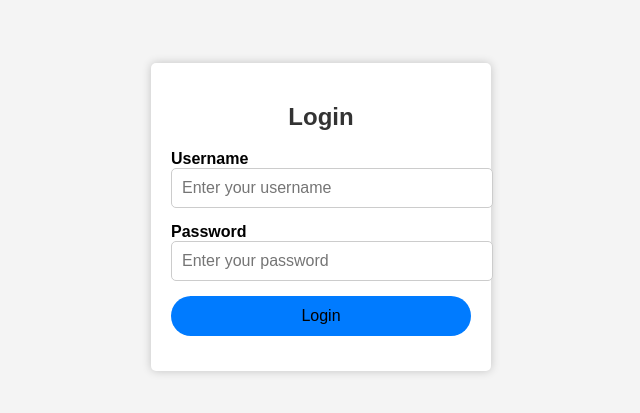
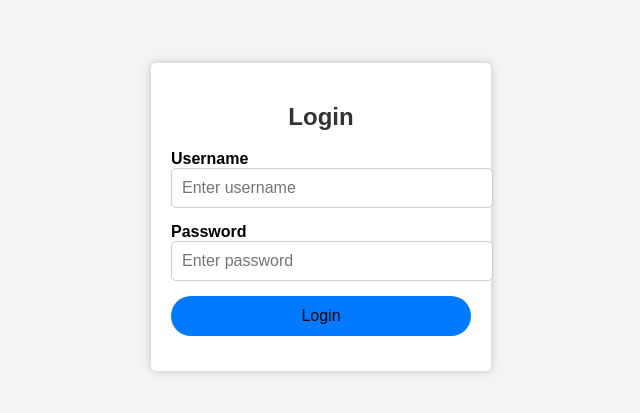
Before and after one commit to Humbumm/ITMD542-Labwork, a plain HTML site: page index.html in a window 1280 px wide. Shown: the part 183-596 px from the top of the page, 319-959 px from the left. Drawn offline with Linux system fonts and the light colour scheme.

Commit message:
change wording

```diff
--- a/index.html
+++ b/index.html
@@ -12,11 +12,11 @@
         <form>
             <div class="form-group">
                 <label for="username">Username</label>
-                <input type="text" id="username" name="username" placeholder="Enter your username" required>
+                <input type="text" id="username" name="username" placeholder="Enter username" required>
             </div>
             <div class="form-group">
                 <label for="password">Password</label>
-                <input type="password" id="password" name="password" placeholder="Enter your password" required>
+                <input type="password" id="password" name="password" placeholder="Enter password" required>
             </div>
             <div class="form-group">
                 <button type="submit">Login</button>
```
